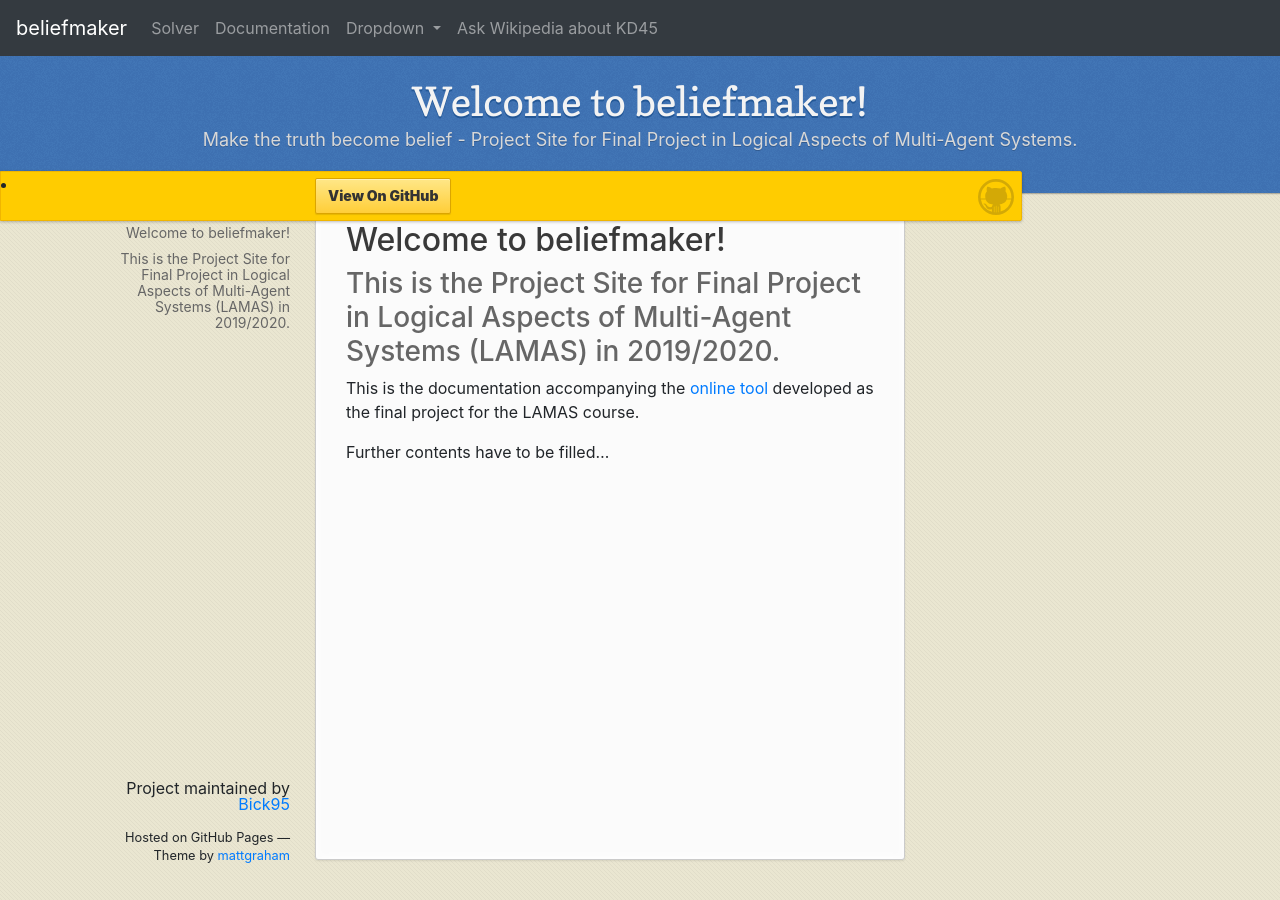
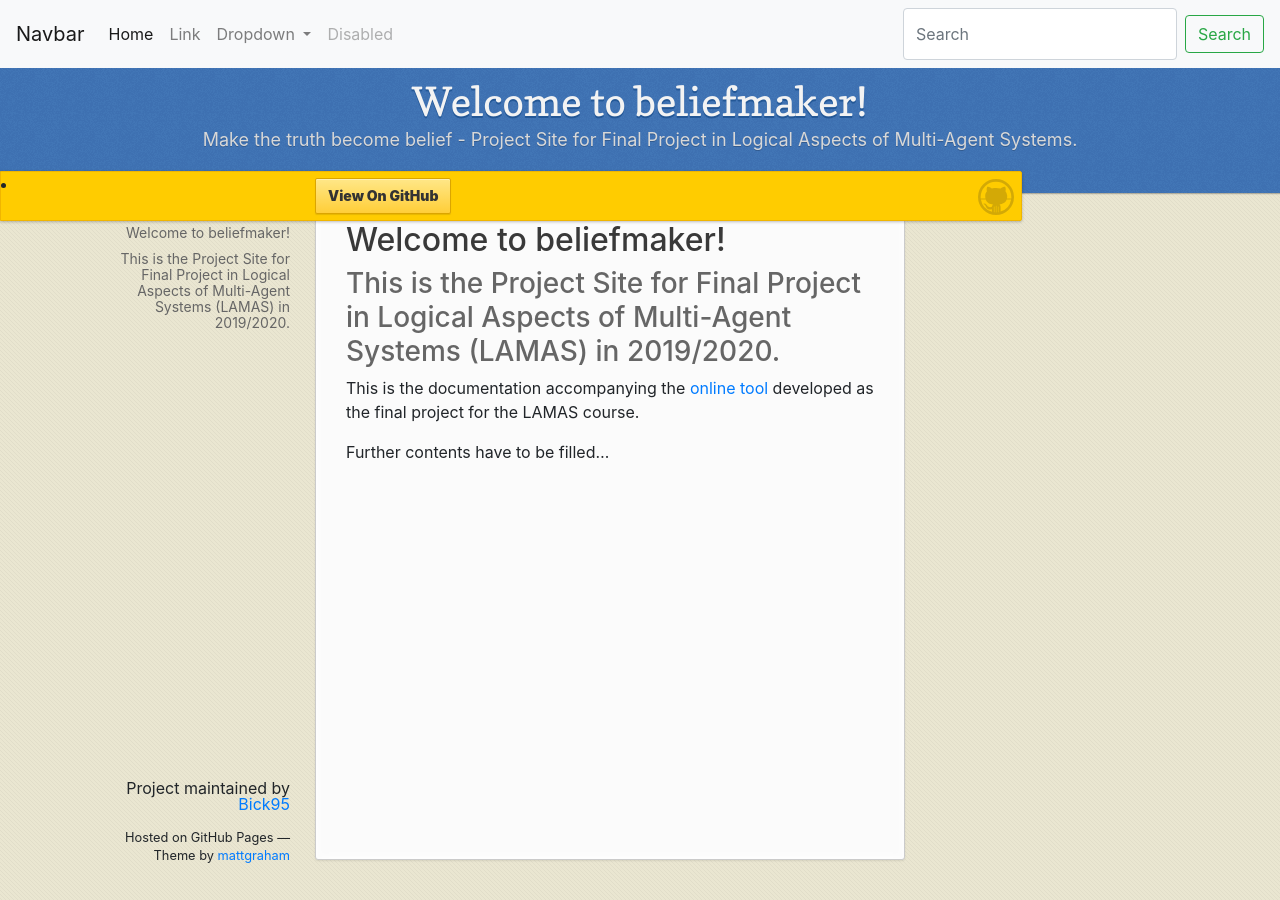
Before and after one commit to Bick95/beliefmaker, a Jekyll site: the page built from index.md, in a window 1280 px wide. Built offline with Jekyll 4.4.1, drawn with Linux system fonts in a browser that asks for light colours.

Commit message:
New attempt dropdown

```diff
--- a/_layouts/default.html
+++ b/_layouts/default.html
@@ -18,25 +18,20 @@
   <body>
       <!-- Nav bar -->
       <div id="navi">
-          <nav class="navbar navbar-expand-lg navbar-dark bg-dark">
-            <a class="navbar-brand" href="https://bick95.pythonanywhere.com/">beliefmaker</a>
-            <button class="navbar-toggler" type="button" data-toggle="collapse" data-target="#navbarText" aria-controls="navbarText" aria-expanded="false" aria-label="Toggle navigation">
+          <nav class="navbar navbar-expand-lg navbar-light bg-light">
+              <a class="navbar-brand" href="#">Navbar</a>
+              <button class="navbar-toggler" type="button" data-toggle="collapse" data-target="#navbarSupportedContent" aria-controls="navbarSupportedContent" aria-expanded="false" aria-label="Toggle navigation">
                 <span class="navbar-toggler-icon"></span>
               </button>
-            <div class="collapse navbar-collapse" id="navbarText">
+
+              <div class="collapse navbar-collapse" id="navbarSupportedContent">
                 <ul class="navbar-nav mr-auto">
+                  <li class="nav-item active">
+                    <a class="nav-link" href="#">Home <span class="sr-only">(current)</span></a>
+                  </li>
                   <li class="nav-item">
-                  <a class="nav-link" href="https://bick95.pythonanywhere.com/" target="_blank">Solver</a>
+                    <a class="nav-link" href="#">Link</a>
                   </li>
-
-                <!-- Old button. {% for page in site.pages %}
-                        <li><a href="{{ page.filename }}">{{ page.title }}</a></li>
-                    {% endfor %}-->
-                <li class="nav-item"> <!-- active -->
-                  <a class="nav-link" href="https://bick95.github.io/beliefmaker/" target="_blank">Documentation</a>
-                </li>
-
-                <!-- Dropdown -->
                   <li class="nav-item dropdown">
                     <a class="nav-link dropdown-toggle" href="#" id="navbarDropdown" role="button" data-toggle="dropdown" aria-haspopup="true" aria-expanded="false">
                       Dropdown
@@ -48,12 +43,14 @@
                       <a class="dropdown-item" href="#">Something else here</a>
                     </div>
                   </li>
-
-
                   <li class="nav-item">
-                  <a class="nav-link" href="https://en.wikipedia.org/wiki/Epistemic_modal_logic" target="_blank">Ask Wikipedia about KD45</a>
+                    <a class="nav-link disabled" href="#">Disabled</a>
                   </li>
                 </ul>
+                <form class="form-inline my-2 my-lg-0">
+                  <input class="form-control mr-sm-2" type="search" placeholder="Search" aria-label="Search">
+                  <button class="btn btn-outline-success my-2 my-sm-0" type="submit">Search</button>
+                </form>
               </div>
             </nav>
       </div>
```
Lines whose indentation alone changed are shown as unchanged.
